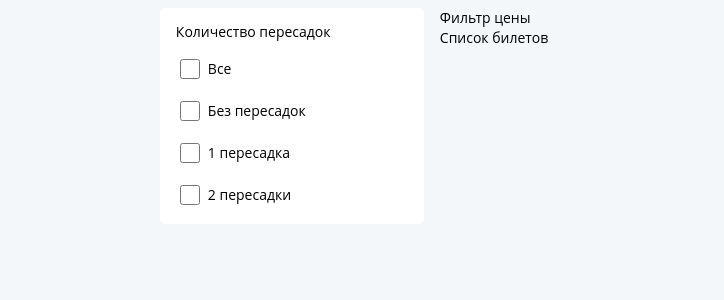
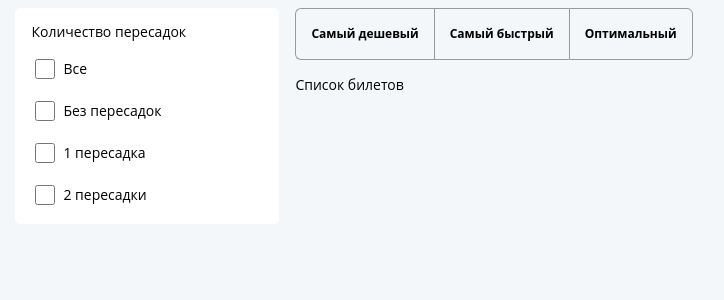
Before and after one commit to vandied/Aviasales-test, a React app: page / in a window 1280 px wide. Shown: the top 300 px of the page, without its empty margins (286-1010 px from the left). Built offline with nearby package versions, Linux system fonts and the light colour scheme.

Commit message:
add ticket toggle component

```diff
--- a/src/App.tsx
+++ b/src/App.tsx
@@ -1,12 +1,13 @@
 import React, { FC } from 'react';
 import css from './styles/styles.css';
 import { TransferFilter } from './components/TransferFilter';
+import { TicketToggle } from './components/TicketToggle';
 
 export const App: FC = () => (
     <div className={css.searchingPage}>
         <TransferFilter />
         <div>
-            <div>Фильтр цены</div>
+            <TicketToggle />
             <div>Список билетов</div>
         </div>
     </div>
--- /dev/null
+++ b/src/components/TicketToggle/TicketToggle.tsx
@@ -0,0 +1,18 @@
+import React, { FC, ReactElement } from 'react';
+import { toggleValues } from './consts';
+import css from './styles.css';
+
+export const TicketToggle: FC = () => {
+    const toggleItem = (label: string, value: string, id: number): ReactElement => (
+        <div className={css.toggleItem}>
+            <input id={`${value}-${id}`} type="radio" name="radio" value={value} />
+            <label htmlFor={`${value}-${id}`}>{label}</label>
+        </div>
+    );
+
+    return (
+        <div className={css.toggleGroup}>
+            {toggleValues.map(({ title, id, value }) => toggleItem(title, value, id))}
+        </div>
+    );
+};
--- /dev/null
+++ b/src/components/TicketToggle/consts.ts
@@ -0,0 +1,17 @@
+export const toggleValues = [
+    {
+        id: 1,
+        value: 'cheapest',
+        title: 'Самый дешевый',
+    },
+    {
+        id: 2,
+        value: 'fastest',
+        title: 'Самый быстрый',
+    },
+    {
+        id: 3,
+        value: 'optimum',
+        title: 'Оптимальный',
+    },
+];
--- /dev/null
+++ b/src/components/TicketToggle/index.ts
@@ -0,0 +1 @@
+export { TicketToggle } from './TicketToggle';
--- /dev/null
+++ b/src/components/TicketToggle/styles.css
@@ -0,0 +1,42 @@
+.toggleGroup {
+	display: flex;
+	margin-bottom: 15px;
+}
+
+.toggleGroup input[type=radio] {
+	display: none;
+}
+
+.toggleGroup label {
+	display: inline-block;
+	cursor: pointer;
+	padding: 15px;
+	font-size: 12px;
+	font-weight: bold;
+	font-family: 'Open Sans', sans-serif;
+	line-height: 20px;
+	border: 1px solid #999;
+	border-right: none;
+
+}
+
+.toggleGroup .toggleItem:first-child label {
+	border-bottom-left-radius: 6px;
+	border-top-left-radius: 6px;
+}
+
+.toggleGroup .toggleItem:last-child label {
+	border-right: 1px solid #999;
+	border-bottom-right-radius: 6px;
+	border-top-right-radius: 6px;
+}
+
+.toggleGroup input[type=radio]:checked + label {
+	background: #2196F3;
+	color: #fff;
+	border-color: #2196F3;
+}
+
+.toggleGroup label:hover {
+	color: #2196F3;
+}
--- /dev/null
+++ b/src/components/TransferFilter/index.ts
@@ -0,0 +1 @@
+export { TransferFilter } from './TransferFilter';
```
Also changed, not shown: src/components/TransferFilter/TransferFilter.tsx (renamed from src/components/TransferFilter.tsx), src/components/TransferFilter/consts.ts (renamed from src/components/consts.ts), src/components/TransferFilter/styles.css (renamed from src/components/styles.css).
